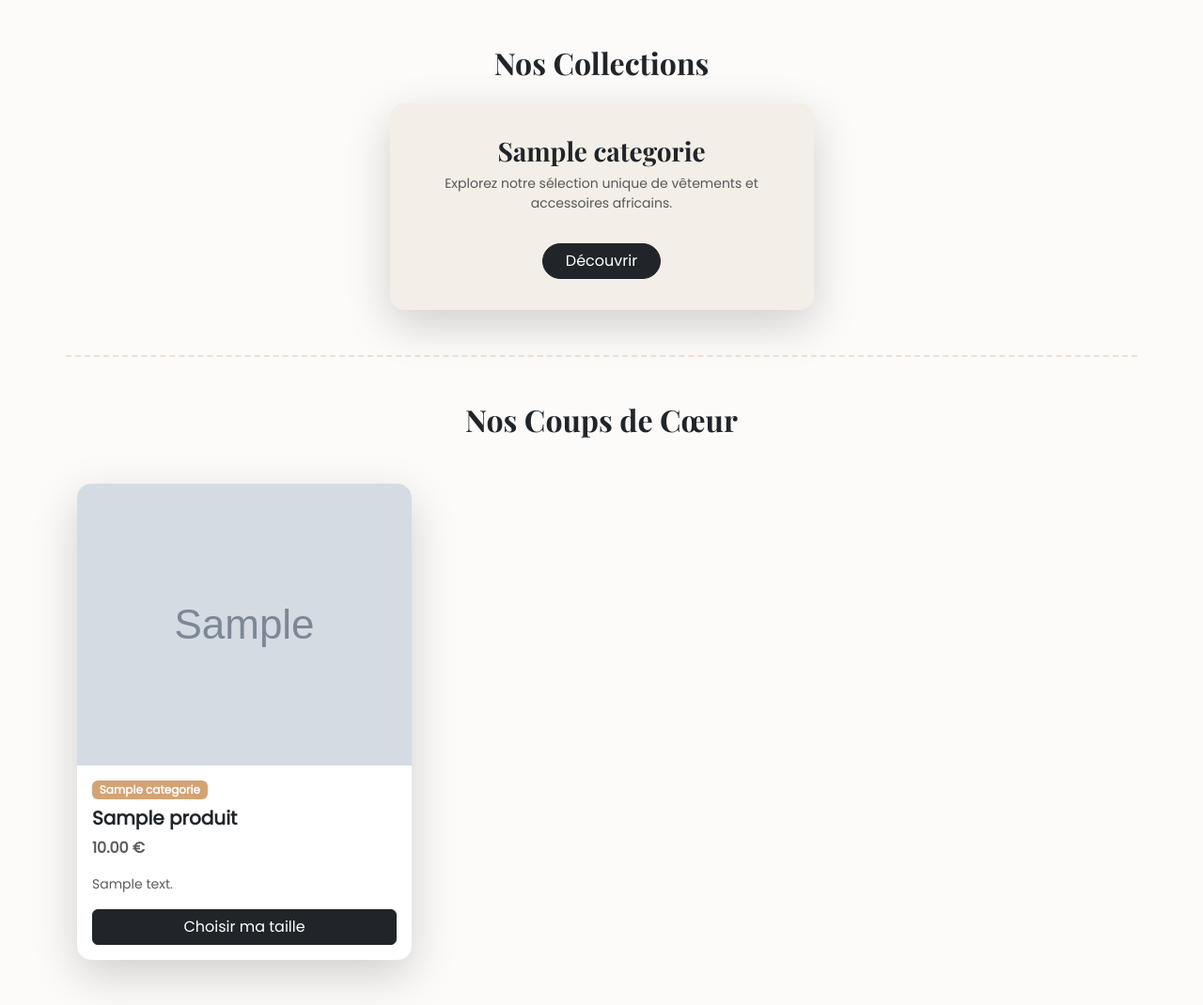
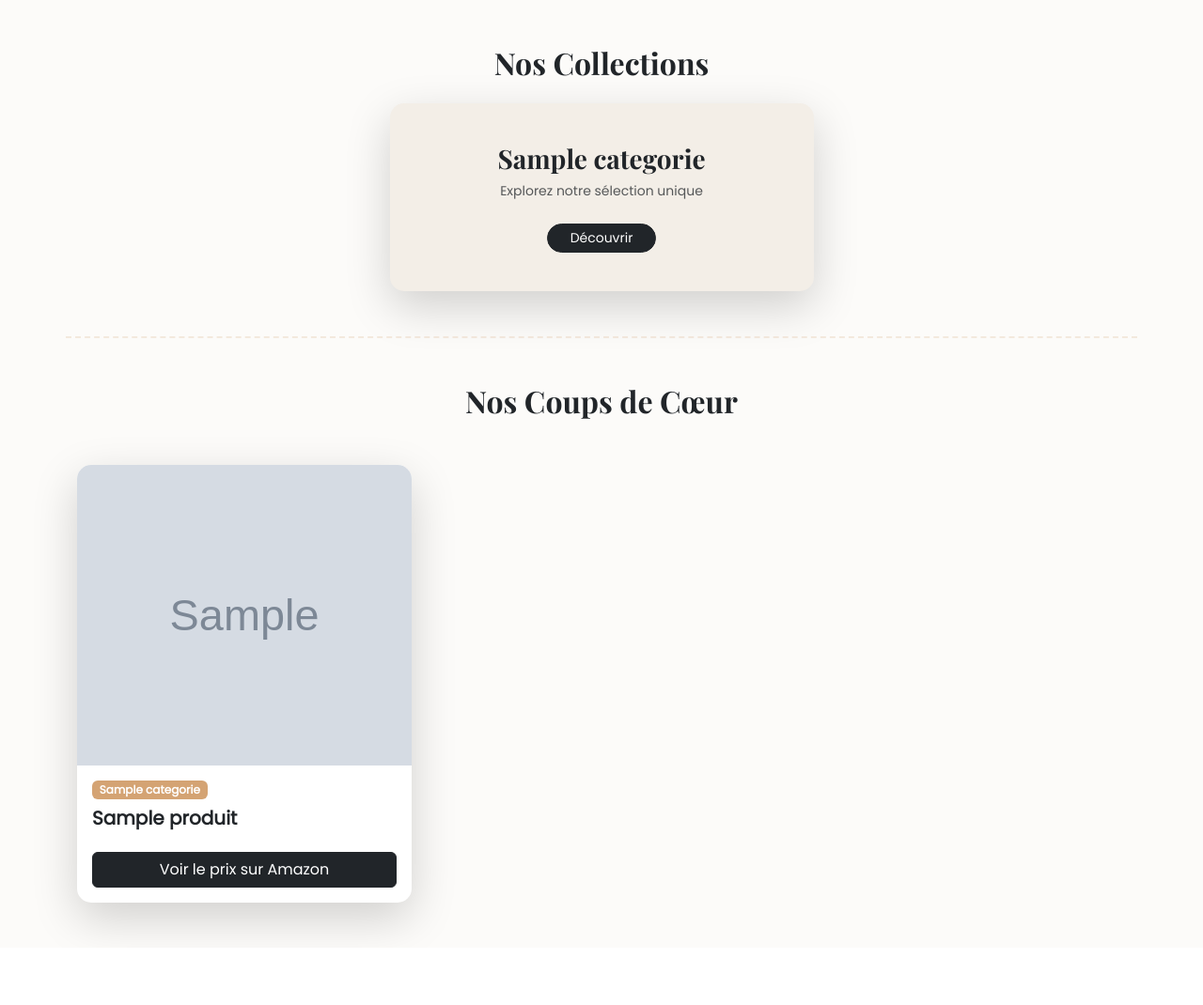
Before and after one commit to moustaphabkr/afrikastyle, a Django app: page / in a window 1280 px wide. Shown: the part 400-1470 px from the top of the page at 94% size. After the commit the page ends 1401 px from the top, so only its background shows below. Run offline with Django 5.2, Linux system fonts and the light colour scheme; tables that the repository leaves empty hold one stand-in row (values such as "Sample post"); grey boxes marked "Sample" are stand-in pictures.

Commit message:
Mise en page de l'accueil avec categories et nouveaux produits

```diff
--- a/catalogue/models.py
+++ b/catalogue/models.py
@@ -4,7 +4,6 @@ from django.utils.text import slugify
 class Categorie(models.Model):
     nom = models.CharField(max_length=100)
     slug = models.SlugField(unique=True, blank=True)
-
     parent = models.ForeignKey(
         'self',
         on_delete=models.CASCADE,
@@ -30,11 +29,8 @@ class Categorie(models.Model):
 
 class Produit(models.Model):
     nom = models.CharField(max_length=200)
-    description = models.TextField(blank=True, null=True)
-    # Correction ici : decimal_places au lieu de decimal_digits
-    prix = models.DecimalField(max_digits=10, decimal_places=2, blank=True, null=True)
-    image = models.ImageField(upload_to='produits/', blank=True, null=True)
-    lien_affiliation = models.URLField(max_length=500)
+    image_url = models.URLField(max_length=1000)  # Ton lien ImgBB / Amazon direct
+    lien_affiliation = models.URLField(max_length=1000)  # Ton lien d'affiliation
     date_ajout = models.DateTimeField(auto_now_add=True)
 
     categorie = models.ForeignKey(
--- a/catalogue/templates/catalogue/index.html
+++ b/catalogue/templates/catalogue/index.html
@@ -26,25 +26,21 @@
 
         .card { border: none; border-radius: 15px; transition: transform 0.3s; }
         .card:hover { transform: translateY(-10px); }
-        .product-img { height: 300px; object-fit: cover; border-radius: 15px 15px 0 0; cursor: pointer; }
+        .product-img { height: 320px; object-fit: cover; border-radius: 15px 15px 0 0; }
         .badge { background-color: #d4a373 !important; }
 
-        /* Style pour les boîtes de catégories */
         .category-box {
-            min-height: 220px;
+            min-height: 200px;
             background-color: #f3eee7;
             border-radius: 15px;
             display: flex;
-            flex-column: column;
             align-items: center;
             justify-content: center;
             text-align: center;
             padding: 20px;
-            border: 2px solid transparent;
             transition: all 0.3s ease;
         }
         .category-box:hover {
-            border-color: #d4a373;
             background-color: #eae3d8;
         }
     </style>
@@ -59,73 +55,61 @@
         </div>
     </header>
 
-    <!-- SECTION 1 : Les Catégories Principales (Femme, Homme...) -->
+    <!-- SECTION 1 : Les Catégories Principales -->
     <div class="container mb-5">
         <h2 class="mb-4 text-center">Nos Collections</h2>
         <div class="row row-cols-1 row-cols-md-2 g-4 justify-content-center">
             {% for cat in categories %}
             <div class="col col-lg-5">
                 <div class="card shadow-lg category-box">
-                    <h3 class="fw-bold mb-2">{{ cat.nom }}</h3>
-                    <p class="text-muted small">Explorez notre sélection unique de vêtements et accessoires africains.</p>
-                    <!-- Le lien '#' sera configuré plus tard pour ouvrir la catégorie -->
-                    <a href="#" class="btn btn-dark mt-3 px-4 rounded-pill">Découvrir</a>
+                    <div>
+                        <h3 class="fw-bold mb-2">{{ cat.nom }}</h3>
+                        <p class="text-muted small">Explorez notre sélection unique</p>
+                        <a href="#" class="btn btn-dark mt-2 px-4 rounded-pill btn-sm">Découvrir</a>
+                    </div>
                 </div>
             </div>
             {% empty %}
             <div class="col-12 text-center">
-                <p class="text-muted">Rendez-vous dans l'administration Django pour créer vos premières catégories (ex: Femme) !</p>
+                <p class="text-muted">Créez vos catégories (ex: Femme) dans l'admin Django.</p>
             </div>
             {% endfor %}
         </div>
     </div>
 
-    <hr class="container my-5" style="border-top: 2px dashed #d4a373; opacity: 0.3;">
+    <hr class="container my-5" style="border-top: 2px dashed #d4a373; opacity: 0.2;">
 
-    <!-- SECTION 2 : Les Coups de Cœur (Nouveautés produits) -->
+    <!-- SECTION 2 : Les Coups de Cœur -->
     <div class="container mb-5">
         <h2 class="mb-5 text-center">Nos Coups de Cœur</h2>
         <div class="row row-cols-1 row-cols-md-3 g-4">
             {% for produit in nouveautes %}
             <div class="col">
                 <div class="card h-100 shadow-lg">
-                    <!-- Image du produit -->
-                    {% if produit.image %}
-                    <a href="{{ produit.image.url }}" target="_blank">
-                        <img src="{{ produit.image.url }}" class="card-img-top product-img" alt="{{ produit.nom }}">
+                    <!-- Image cliquable (Lien ImgBB) -->
+                    <a href="{{ produit.lien_affiliation }}" target="_blank">
+                        <img src="{{ produit.image_url }}" class="card-img-top product-img" alt="{{ produit.nom }}">
                     </a>
-                    {% else %}
-                    <div class="bg-secondary text-white text-center d-flex align-items-center justify-content-center product-img" style="border-radius: 15px 15px 0 0;">
-                        Pas d'image
-                    </div>
-                    {% endif %}
 
                     <div class="card-body d-flex flex-column">
-                        <!-- Affichage du fil d'Ariane de la catégorie (ex: Femme > Vêtements > Robes) -->
+                        <!-- Fil d'Ariane Categorie -->
                         <span class="badge mb-2 align-self-start">{{ produit.categorie }}</span>
-                        <h5 class="card-title fw-bold text-dark">{{ produit.nom }}</h5>
 
-                        {% if produit.prix %}
-                        <p class="text-muted fw-bold mb-3">{{ produit.prix }} €</p>
-                        {% endif %}
+                        <!-- Nom du produit -->
+                        <h5 class="card-title fw-bold text-dark mb-4">{{ produit.nom }}</h5>
 
-                        {% if produit.description %}
-                        <p class="card-text text-muted small flex-grow-1">{{ produit.description|truncatewords:12 }}</p>
-                        {% endif %}
-
-                        <!-- Bouton d'affiliation vers Amazon -->
+                        <!-- Bouton d'action direct -->
                         <a href="{{ produit.lien_affiliation }}"
                            target="_blank"
-                           class="btn btn-dark w-100 mt-auto"
-                           title="Choisir ma taille sur Amazon">
-                           Choisir ma taille
+                           class="btn btn-dark w-100 mt-auto">
+                           Voir le prix sur Amazon
                         </a>
                     </div>
                 </div>
             </div>
             {% empty %}
             <div class="col-12 text-center">
-                <p class="text-muted">Aucun produit disponible pour le moment. Ajoutez des articles dans votre espace admin !</p>
+                <p class="text-muted">Aucun produit disponible. Ajoutez des articles dans votre espace admin !</p>
             </div>
             {% endfor %}
         </div>
--- a/catalogue/views.py
+++ b/catalogue/views.py
@@ -2,10 +2,10 @@ from django.shortcuts import render
 from .models import Categorie, Produit
 
 def home(request):
-    # On récupère uniquement les catégories qui n'ont pas de parent (les catégories racines)
+    # On prend uniquement les catégories racines (ex: Femme)
     categories_principales = Categorie.objects.filter(parent__isnull=True)
 
-    # Optionnel : On peut aussi récupérer les 4 derniers produits ajoutés pour faire une section "Nouveautés"
+    # On prend les 4 derniers produits ajoutés pour les coups de cœur
     nouveautes = Produit.objects.order_by('-date_ajout')[:4]
 
     context = {
```
Also changed, not shown: catalogue/migrations/0004_remove_produit_description_remove_produit_image_and_more.py (added).
